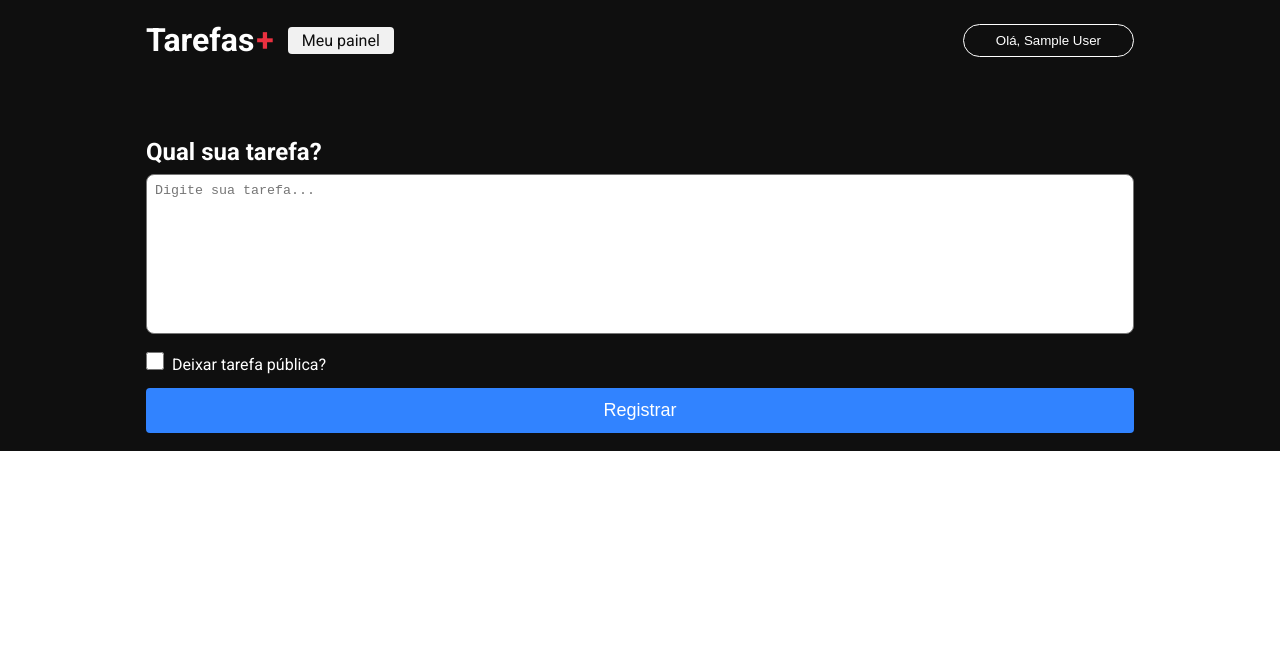
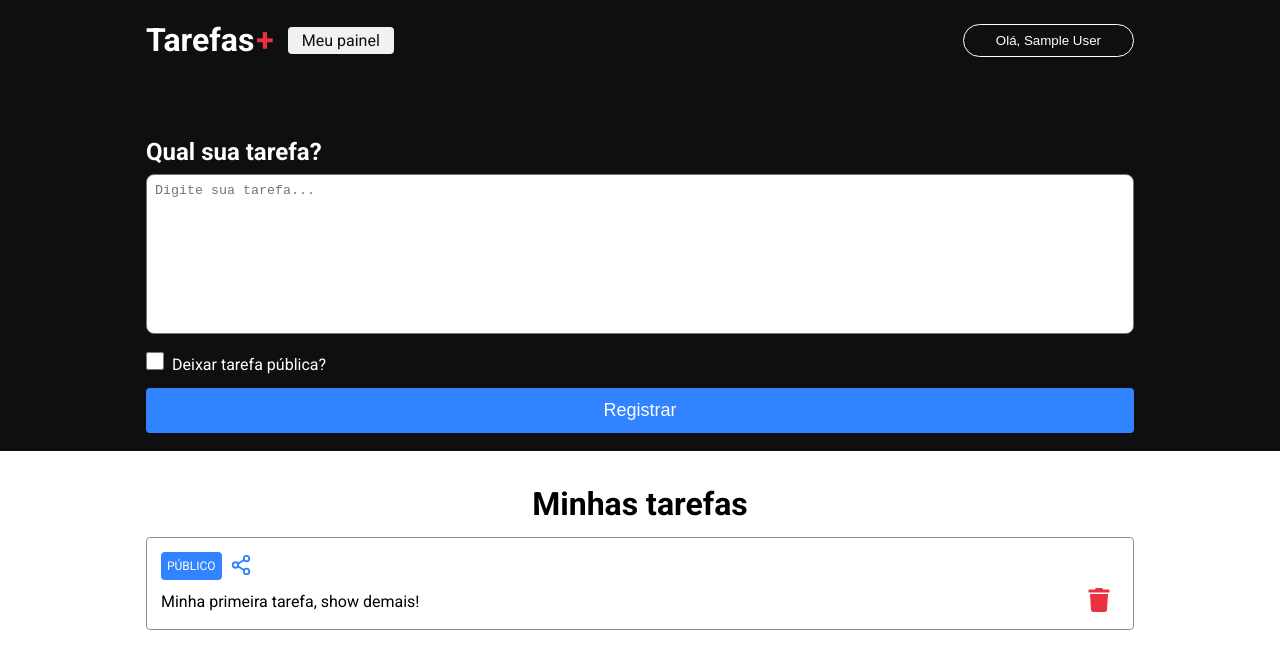
Before and after one commit to MarcioJorgeMelo/tarefas-nextJS, a Next.js app: page /dashboard in a window 1280 px wide. Shown: the top 668 px of the page. Built offline with nearby package versions, Linux system fonts and the light colour scheme; no server answers; sample sign-in values are in the browser's storage.

Commit message:
feat[dashboard]: adds style and states

```diff
--- a/package.json
+++ b/package.json
@@ -9,10 +9,12 @@
     "lint": "next lint"
   },
   "dependencies": {
+    "firebase": "^11.1.0",
     "next": "15.1.3",
     "next-auth": "^4.24.11",
     "react": "^19.0.0",
-    "react-dom": "^19.0.0"
+    "react-dom": "^19.0.0",
+    "react-icons": "^5.4.0"
   },
   "devDependencies": {
     "@types/node": "^20",
--- a/src/pages/dashboard/index.tsx
+++ b/src/pages/dashboard/index.tsx
@@ -4,8 +4,18 @@
 
 import { getSession } from "next-auth/react"
 import { TextArea } from '@/components/textArea';
+import { FiShare2 } from 'react-icons/fi';
+import { FaTrash } from 'react-icons/fa';
+import { ChangeEvent, useState } from 'react';
 
 export default function Dashboard() {
+    const [input, setInput] = useState("");
+    const [publicTask, setPublicTask] = useState(false);
+
+    function handleChangePublic(event: ChangeEvent<HTMLInputElement>) {
+        setPublicTask(event.target.checked);
+    }
+
     return (
         <div className={styles.container}>
             <Head>
@@ -18,11 +28,17 @@
                         <h1 className={styles.title}>Qual sua tarefa?</h1>
 
                         <form>
-                            <TextArea placeholder='Digite sua tarefa...'/>
+                            <TextArea
+                                placeholder='Digite sua tarefa...'
+                                value={input}
+                                onChange={ (event: ChangeEvent<HTMLTextAreaElement>) => setInput(event.target.value) }
+                            />
                             <div className={styles.checkboxArea}>
                                 <input
                                     type="checkbox"
                                     className={styles.checkbox}
+                                    checked={publicTask}
+                                    onChange={handleChangePublic}
                                 />
 
                                 <label>Deixar tarefa pública?</label>
@@ -33,6 +49,33 @@
                             </button>
                         </form>
                     </div>
+                </section>
+
+                <section className={styles.taskContainer}>
+                    <h1>Minhas tarefas</h1>
+
+                    <article className={styles.task}>
+                        <div className={styles.tagContainer}>
+                            <label className={styles.tag}>PÚBLICO</label>
+                            <button className={styles.shareButton}>
+                                <FiShare2
+                                    size={22}
+                                    color='#3183ff'
+                                />
+                            </button>
+                        </div>
+
+                        <div className={styles.taskContent}>
+                            <p>Minha primeira tarefa, show demais!</p>
+
+                            <button className={styles.trashButton}>
+                                <FaTrash
+                                    size={24}
+                                    color='#ea3140'
+                                />
+                            </button>
+                        </div>
+                    </article>
                 </section>
             </main>
         </div>
--- a/src/pages/dashboard/styles.module.css
+++ b/src/pages/dashboard/styles.module.css
@@ -47,3 +47,73 @@
     padding: 12px 0;
     font-size: 18px;
 }
+
+.taskContainer {
+    margin: 34px auto 0 auto;
+    padding: 0 18px;
+    width: 100%;
+    max-width: 1024px;
+    flex-direction: column;
+}
+
+.taskContainer a {
+    text-decoration: none;
+    color: #0f0f0f;
+}
+
+.taskContainer h1 {
+    text-align: center;
+    font-size: 32px;
+    margin-bottom: 14px;
+}
+
+.task {
+    margin-bottom: 14px;
+    line-height: 150%;
+    display: flex;
+    flex-direction: column;
+    align-items: flex-start;
+    border: 1.5px solid #909090;
+    border-radius: 4px;
+    padding: 14px;
+}
+
+.tagContainer {
+    display: flex;
+    align-items: center;
+    justify-content: center;
+    margin-bottom: 8px;
+}
+
+.tag {
+    background-color: #3183ff;
+    padding: 2px 6px;
+    color: #fff;
+    border-radius: 4px;
+    font-size: 12px;
+}
+
+.shareButton {
+    background: transparent;
+    border: 0;
+    margin: 0 8px;
+    cursor: pointer;
+}
+
+.taskContent {
+    width: 100%;
+    display: flex;
+    align-items: center;
+    justify-content: space-between;
+}
+
+.taskContent p {
+    white-space: pre-wrap;
+}
+
+.trashButton {
+    cursor: pointer;
+    background: transparent;
+    border: 0;
+    margin: 0 8px;
+}
```
Also changed, not shown: 1 other file (tests, documents, lock files or other folders).
